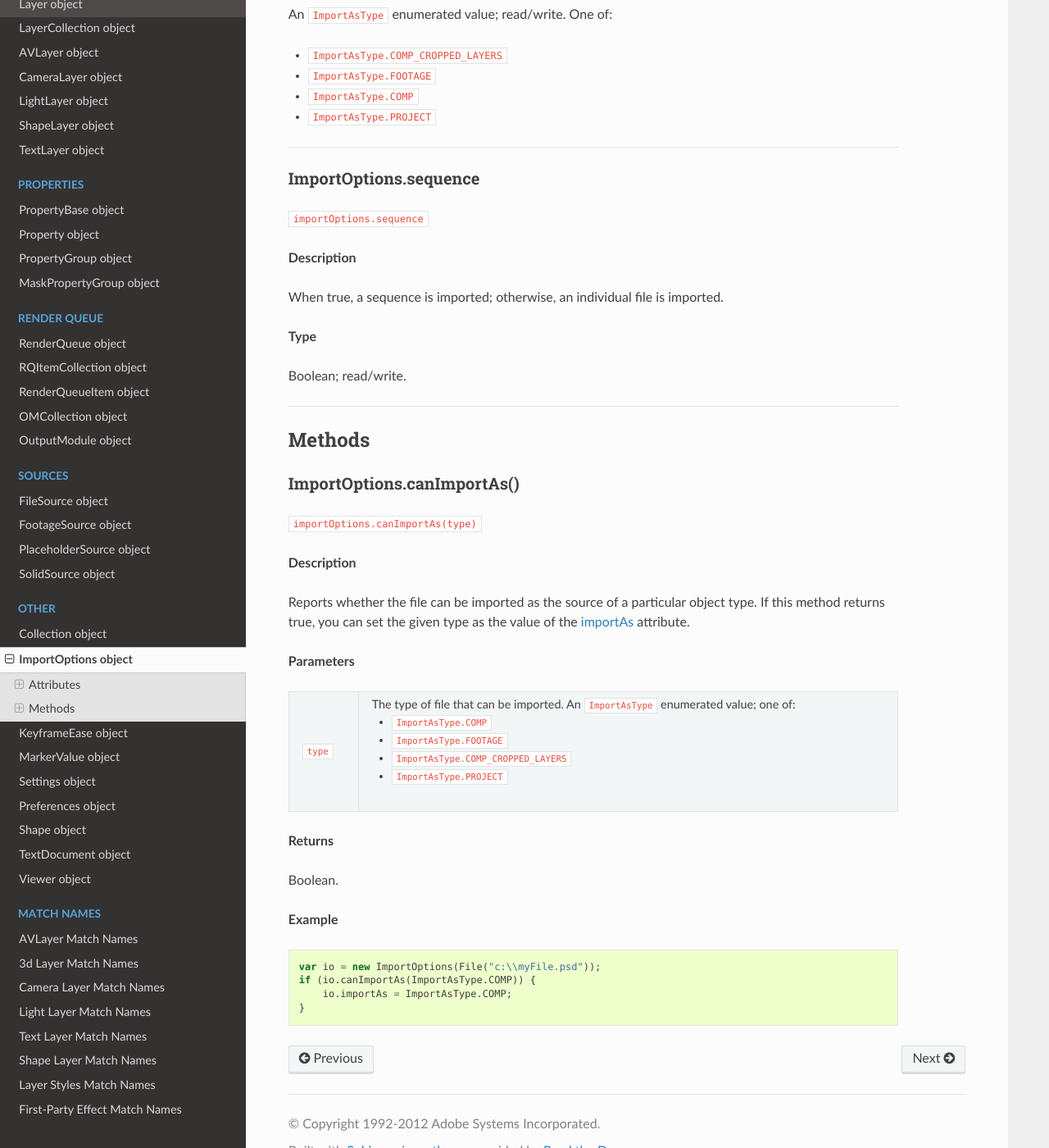
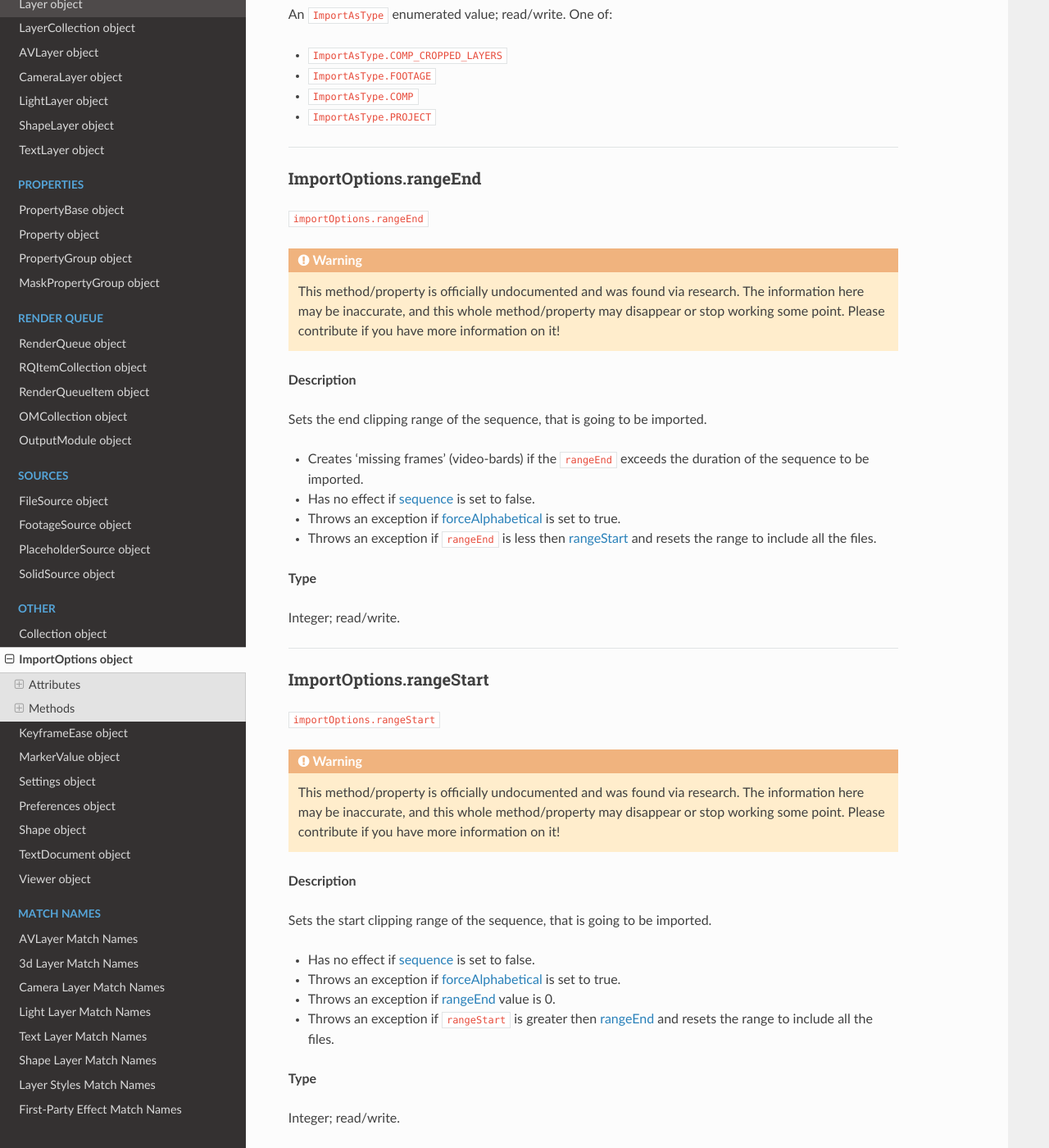
Before and after one commit to docsforadobe/after-effects-scripting-guide, a Sphinx documentation site: the page built from docs/other/importoptions.rst, in a window 1280 px wide and 1400 px high, scrolled down 1469 px. Shown: the whole window at 82% size. Built offline with Sphinx 7.4.7 and the Read the Docs theme 2.0.0, drawn with Linux system fonts in a browser that asks for light colours; some of the changed text lies outside the part shown.

Commit message:
Add undocumented 'rangeEnd', 'rangeStart' attributes and 'isFileNameNumbered' method

```diff
--- a/docs/other/importoptions.rst
+++ b/docs/other/importoptions.rst
@@ -64,7 +64,7 @@ ImportOptions.importAs
 
 **Description**
 
-The type of object for which the imported file is to be the source. Before setting, use `canImportAs <#importoptions-canimportas-method>`__ to check that a given file can be imported as the source of the given object type.
+The type of object for which the imported file is to be the source. Before setting, use `canImportAs <#importoptions-canimportas>`_ to check that a given file can be imported as the source of the given object type.
 
 **Type**
 
@@ -74,6 +74,74 @@ An ``ImportAsType`` enumerated value; read/write. One of:
 -  ``ImportAsType.FOOTAGE``
 -  ``ImportAsType.COMP``
 -  ``ImportAsType.PROJECT``
+
+----
+
+.. _ImportOptions.rangeEnd:
+
+ImportOptions.rangeEnd
+*********************************************
+
+``importOptions.rangeEnd``
+
+.. warning::
+  This method/property is officially undocumented and was found via research. The information here may be inaccurate, and this whole method/property may disappear or stop working some point. Please contribute if you have more information on it!
+
+**Description**
+
+Sets the end clipping range of the sequence, that is going to be imported.
+
+- Creates 'missing frames' (video-bards) if the ``rangeEnd`` exceeds the duration of the sequence to be imported.
+- Has no effect if `sequence <#importoptions-sequence>`_ is set to false.
+- Throws an exception if `forceAlphabetical <#importoptions-forcealphabetical>`_ is set to true.
+- Throws an exception if ``rangeEnd`` is less then `rangeStart <#importoptions-rangestart>`_ and resets the range to include all the files.
+
+**Type**
+
+Integer; read/write.
+
+----
+
+.. _ImportOptions.rangeStart:
+
+ImportOptions.rangeStart
+*********************************************
+
+``importOptions.rangeStart``
+
+.. warning::
+  This method/property is officially undocumented and was found via research. The information here may be inaccurate, and this whole method/property may disappear or stop working some point. Please contribute if you have more information on it!
+
+**Description**
+
+Sets the start clipping range of the sequence, that is going to be imported.
+
+- Has no effect if `sequence <#importoptions-sequence>`_ is set to false.
+- Throws an exception if `forceAlphabetical <#importoptions-forcealphabetical>`_ is set to true.
+- Throws an exception if `rangeEnd <#importoptions-rangeend>`_ value is 0.
+- Throws an exception if ``rangeStart`` is greater then `rangeEnd <#importoptions-rangeend>`_ and resets the range to include all the files.
+
+**Type**
+
+Integer; read/write.
+
+**Example**
+
+::
+
+  /*
+    Import 20 frames of the sequence, starting at frame 10 and ending at frame 30
+   */
+  var mySequence = '~/Desktop/sequence/image_000.png';
+
+  var importOptions = new ImportOptions();
+  importOptions.file = new File(mySequence);
+  importOptions.sequence = true;
+  importOptions.forceAlphabetical = false;
+  importOptions.rangeStart = 10;
+  importOptions.rangeEnd = 30;
+
+  var item = app.project.importFile(importOptions);
 
 ----
 
@@ -133,3 +201,43 @@ Boolean.
     if (io.canImportAs(ImportAsType.COMP)) {
         io.importAs = ImportAsType.COMP;
     }
+
+----
+
+.. _ImportOptions.isFileNameNumbered:
+
+ImportOptions.isFileNameNumbered()
+*********************************************
+
+``importOptions.isFileNameNumbered(file)``
+
+.. warning::
+  This method/property is officially undocumented and was found via research. The information here may be inaccurate, and this whole method/property may disappear or stop working some point. Please contribute if you have more information on it!
+
+**Description**
+
+Reports wether the file object is numbered, i.e. file name has a digit.
+
+**Parameters**
+
+========  =====================================================================
+``file``  ExtendScript File object.
+========  =====================================================================
+
+**Returns**
+
+
+Object, containing 2 keys:
+
+- ``isNumbered``: Boolean; wether the file name contains any digit,
+- ``num``: Integer; a number found in file name. Returns 0 when ``isNumbered`` is false.
+
+**Example**
+
+::
+
+  var importOptions = new ImportOptions();
+  importOptions.isFileNameNumbered('image.png');     // "isNumbered": false, "num": 0
+  importOptions.isFileNameNumbered('003image.png');  // "isNumbered": true, "num": 3
+  importOptions.isFileNameNumbered('ima0102ge.png'); // "isNumbered": true, "num": 102
+  importOptions.isFileNameNumbered('image0120.png'); // "isNumbered": true, "num": 120
```
